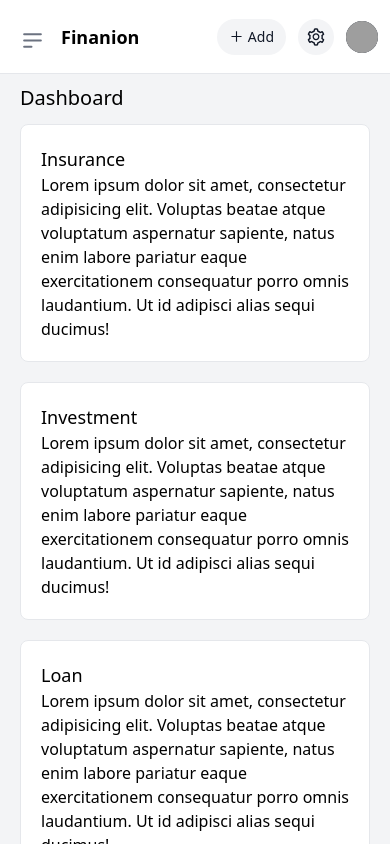
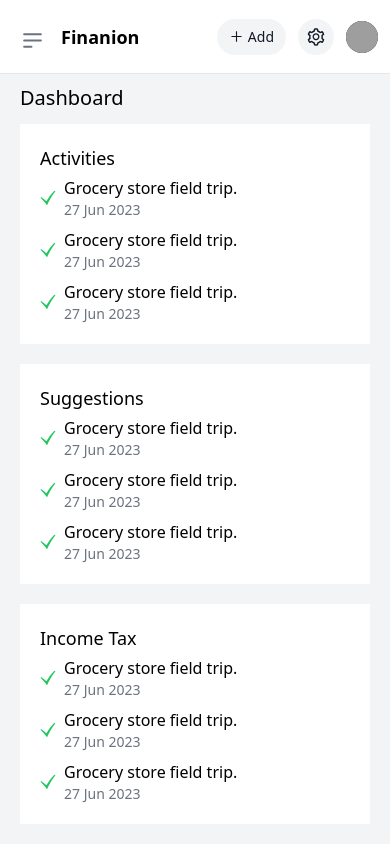
Before and after one commit to syket-git/dashboard-design, a Next.js app: page / in a window 390 px wide. Built offline with nearby package versions, Linux system fonts and the light colour scheme; grey boxes are pictures that could not be loaded.

Commit message:
home page layout and sidebar collapse completed

```diff
--- a/components/Dashboard/index.jsx
+++ b/components/Dashboard/index.jsx
@@ -4,6 +4,9 @@
 import Loan from './Loan';
 import Corpus from './Corpus';
 import { GlobalContext } from '@/layouts';
+import Activities from '@/layouts/Sidebar/RightSideBar/Activities';
+import Suggestions from '@/layouts/Sidebar/RightSideBar/Suggestions';
+import IncomeTax from '@/layouts/Sidebar/RightSideBar/IncomeTax';
 
 const DashboardPage = () => {
   const { collapse } = useContext(GlobalContext);
@@ -11,13 +14,26 @@
   return (
     <div>
       <h4 className="text-xl font-medium mb-3">Dashboard</h4>
+
       <div
         className={`grid grid-cols-1 ${
           collapse
             ? 'sm:grid-cols-1 lg:grid-cols-2'
-            : 'sm:grid-cols-2 lg:grid-cols-3'
+            : 'sm:grid-cols-2 xl:grid-cols-3'
         } gap-5`}
       >
+        {/* Right Sidebar Component */}
+        <div className="lg:hidden block">
+          <Activities />
+        </div>
+        <div className="lg:hidden block">
+          <Suggestions />
+        </div>
+        <div className="lg:hidden block">
+          <IncomeTax />
+        </div>
+
+        {/* Dashboard Component */}
         <Insurance />
         <Investment />
         <Loan />
--- a/layouts/Sidebar/LeftSidebar.jsx
+++ b/layouts/Sidebar/LeftSidebar.jsx
@@ -26,6 +26,7 @@
             <li>
               <Link
                 href={item.url}
+                onClick={() => setCollapse(false)}
                 className={` ${
                   !collapse && 'justify-center'
                 } flex space-x-2 items-center p-2 text-gray-900 rounded-lg dark:text-white hover:bg-gray-100 dark:hover:bg-gray-700`}
--- a/layouts/Sidebar/RightSideBar/Activities.jsx
+++ b/layouts/Sidebar/RightSideBar/Activities.jsx
@@ -16,8 +16,10 @@
   };
 
   return (
-    <div>
-      <h4 className="text-lg border-b pb-1 mb-3 font-medium">Activities</h4>
+    <div className="bg-white lg:p-0 p-5">
+      <h4 className="text-lg lg:border-b pb-1 lg:mb-3 font-medium">
+        Activities
+      </h4>
       <div className="space-y-2">
         <ActivitiesCard />
         <ActivitiesCard />
--- a/layouts/Sidebar/RightSideBar/IncomeTax.jsx
+++ b/layouts/Sidebar/RightSideBar/IncomeTax.jsx
@@ -15,8 +15,10 @@
     );
   };
   return (
-    <div>
-      <h4 className="text-lg border-b pb-1 mb-3 font-medium">Income Tax</h4>
+    <div className="bg-white lg:p-0 p-5">
+      <h4 className="text-lg lg:border-b pb-1 lg:mb-3 font-medium">
+        Income Tax
+      </h4>
       <div className="space-y-2">
         <IncomeTaxCard />
         <IncomeTaxCard />
--- a/layouts/Sidebar/RightSideBar/Suggestions.jsx
+++ b/layouts/Sidebar/RightSideBar/Suggestions.jsx
@@ -15,8 +15,8 @@
     );
   };
   return (
-    <div>
-      <h4 className="text-lg border-b pb-1 mb-3 font-medium">Suggestions</h4>
+    <div className="bg-white lg:p-0 p-5">
+      <h4 className="text-lg lg:border-b pb-1 lg:mb-3 font-medium">Suggestions</h4>
       <div className="space-y-2">
         <SuggestionsCard />
         <SuggestionsCard />
--- a/pages/insurance.jsx
+++ b/pages/insurance.jsx
@@ -2,7 +2,7 @@
 
 const Insurance = () => {
   return (
-    <div className="p-5">
+    <div className="h-full p-5 overflow-auto">
       <h4 className="text-xl font-medium mb-3">Insurance</h4>
       <p>
         Lorem ipsum dolor sit amet consectetur adipisicing elit. Vel nulla ut a
--- a/pages/loan.jsx
+++ b/pages/loan.jsx
@@ -2,7 +2,7 @@
 
 const Loan = () => {
   return (
-    <div className="p-5">
+    <div className="h-full p-5 overflow-auto">
       <h4 className="text-xl font-medium mb-3">Loan</h4>
       <p>
         Lorem ipsum dolor sit amet consectetur adipisicing elit. Vel nulla ut a
--- a/pages/reports.jsx
+++ b/pages/reports.jsx
@@ -2,7 +2,7 @@
 
 const Reports = () => {
   return (
-    <div className="p-5">
+    <div className="h-full p-5 overflow-auto">
       <h4 className="text-xl font-medium mb-3">Reports</h4>
       <p>
         Lorem ipsum dolor sit amet consectetur adipisicing elit. Vel nulla ut a
```
